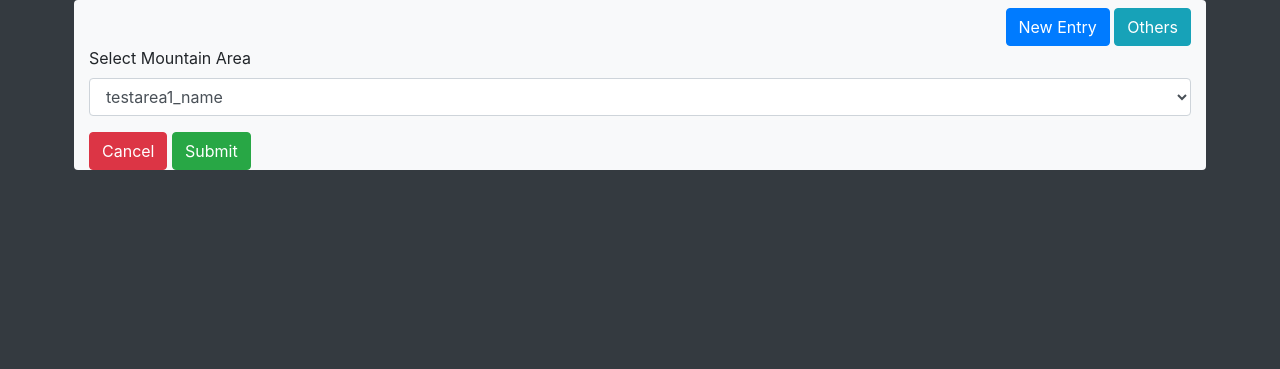
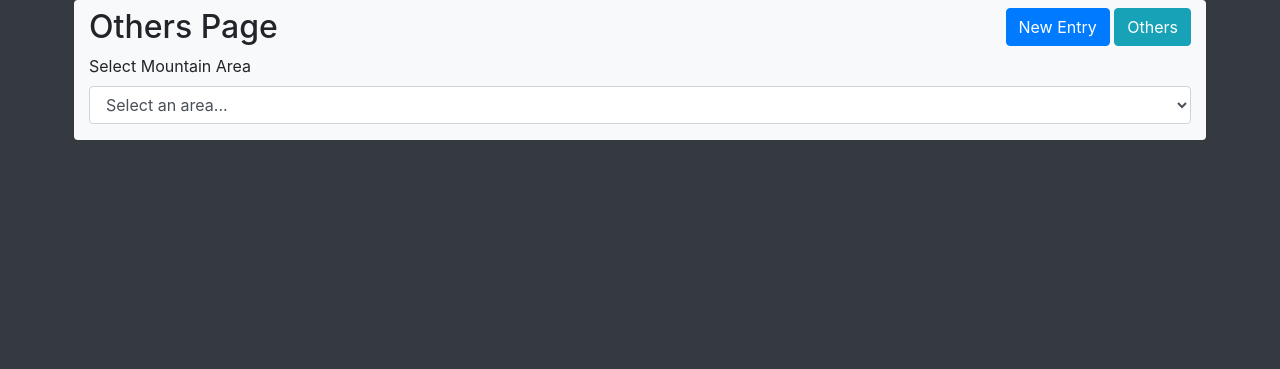
Before and after one commit to davebland/the-mountain-logbook, a Flask app: page /others in a window 1280 px wide. Shown: the part 56-425 px from the top of the page. Run offline with Flask 2, Linux system fonts and the light colour scheme; the visitor is signed in with stand-in values (Sample User, id 1); some libraries are stand-ins or nearby versions.

Commit message:
edit button action in modal and updates to form handling

```diff
--- a/app.py
+++ b/app.py
@@ -89,7 +89,7 @@ def edit_record(record_id):
 def others():
     """ Generate page to view records submitted by others """
     if login_check():
-        return render_template('others.html', area_list=get_areas())
+        return render_template('others.html', title="Others Page", area_list=get_areas())
     return redirect( url_for('index') )
 
 # ROUTES (retrieve data)
--- a/templates/new-edit.html
+++ b/templates/new-edit.html
@@ -22,7 +22,7 @@
                     <input type="checkbox" class="form-check-input" id="exampleCheck1">
                     <label class="form-check-label" for="exampleCheck1">Check me out</label>
                 </div>
-                <button type="button" class="btn btn-danger">Cancel</button>
+                <a href="{{ url_for('index') }}"><button type="button" class="btn btn-danger">Cancel</button></a>
                 <button type="submit" class="btn btn-success">Submit</button>
             </form>
         </div>
--- a/templates/others.html
+++ b/templates/others.html
@@ -4,10 +4,11 @@
     <div class="row">
         <div class="col">
             <!-- Dropdown to select mountain area of interest -->
-            <form onsubmit="return getAreaRecords(this);">
+            <form>
                 <div class="form-group">
                     <label for="exampleFormControlSelect1">Select Mountain Area</label>
-                    <select class="form-control" id="exampleFormControlSelect1" name="area_id" required>
+                    <select class="form-control" id="select-form-area-name" name="area_id" onchange="getAreaRecords()" required>
+                        <option selected disabled hidden>Select an area...</option>
                         <!-- If area list exists populate the select, otherwise display an error message -->
                         {% if area_list %}
                             {% for area in area_list %}
@@ -18,8 +19,6 @@
                         {% endif %}
                     </select>
                 </div>
-                <button type="button" class="btn btn-danger">Cancel</button>
-                <button type="submit" class="btn btn-success">Submit</button>
             </form>
         </div>
     </div>
@@ -35,9 +34,10 @@
     });
 
     // Create ajax call to get records per area and update page
-    function getAreaRecords(areaForm) {
-        console.log(areaForm.area_id.value)
-        $.post("{{ url_for('get') }}", {'record_id' : '', 'user_id' : '', 'area_id' : areaForm.area_id.value}, function(result) {
+    function getAreaRecords() {
+        let areaIdSelected = $('#select-form-area-name').val()
+        //console.log(areaForm.area_id.value)
+        $.post("{{ url_for('get') }}", {'record_id' : '', 'user_id' : '', 'area_id' : areaIdSelected}, function(result) {
                         // If request for data successful then set contents of page
                         $('#table-records').text(result)
                 })
```
Also changed, not shown: templates/logbook-home.html (+9 -9 lines).
